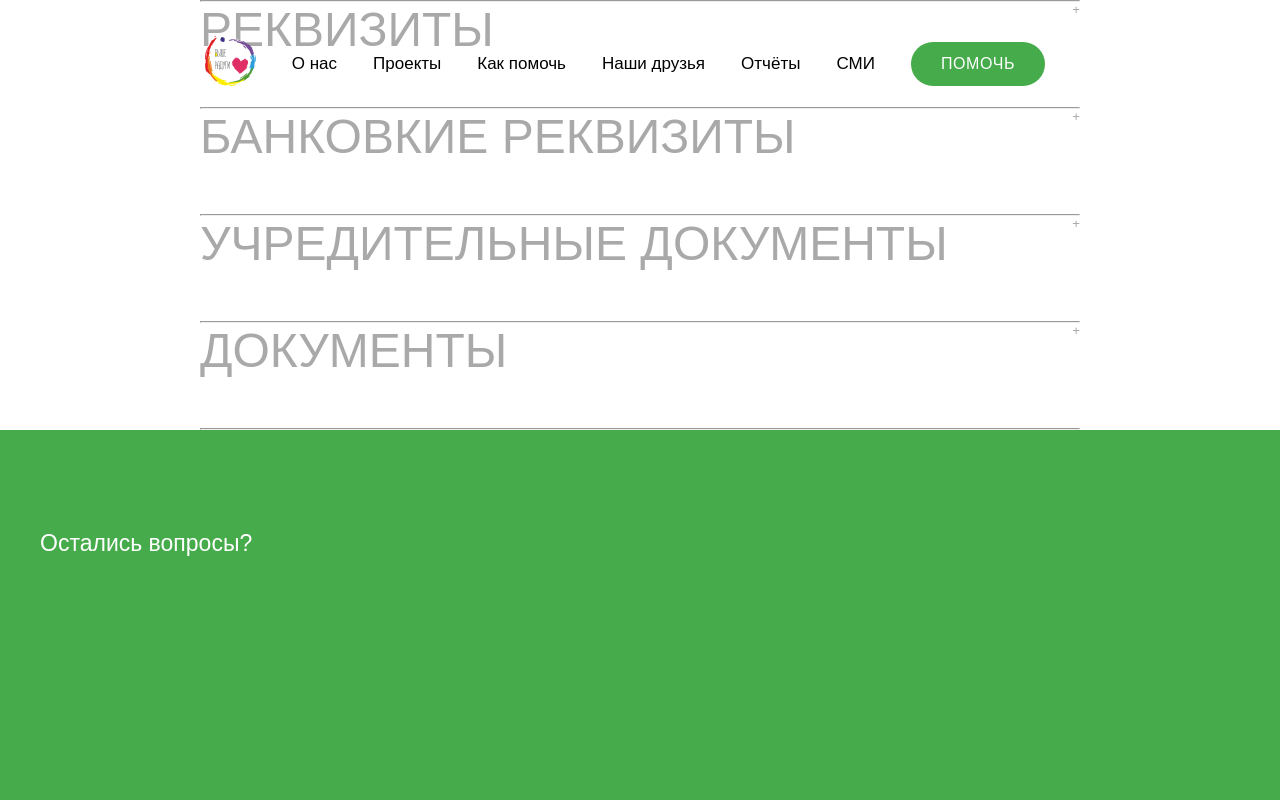
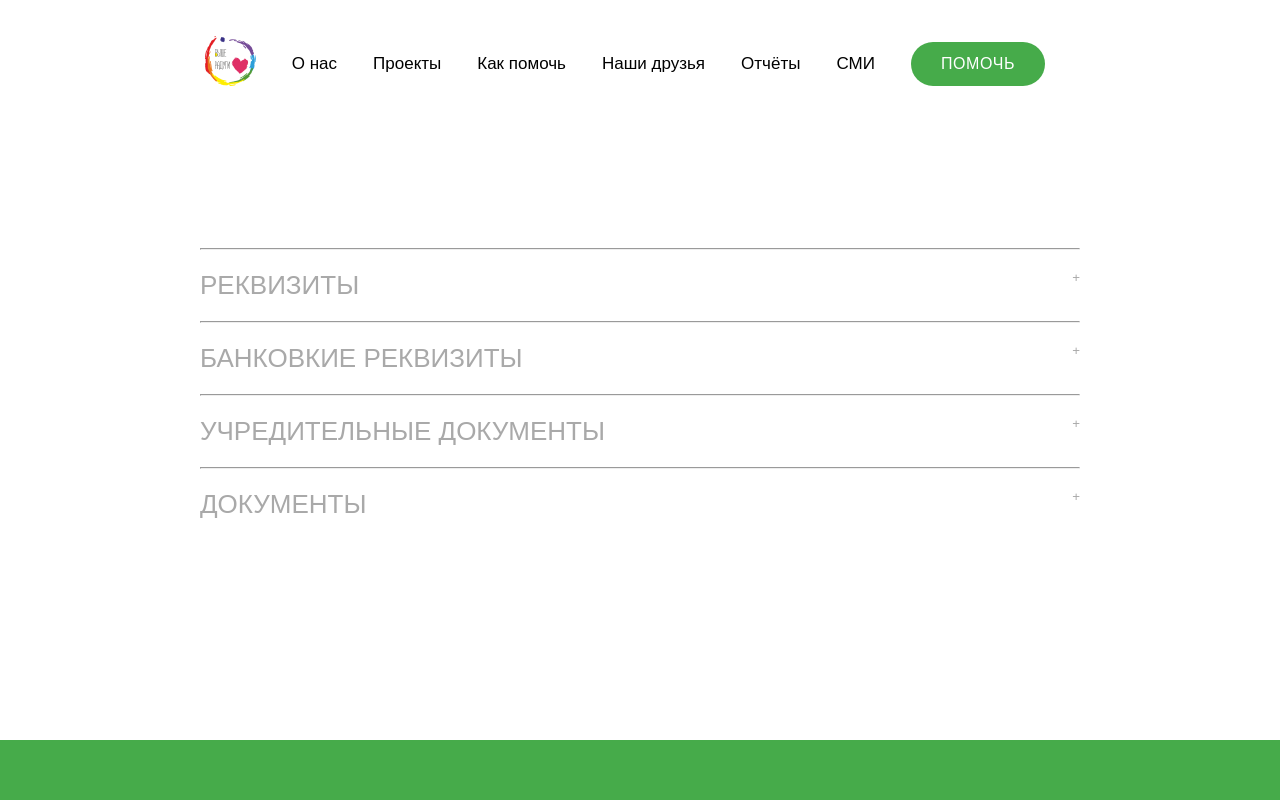
Before and after one commit to Elaieple/projectRainbow, a React (Create React App) app in the folder client/: page /requisites in a window 1280 px wide. Shown: the top 800 px of the page. Built offline with nearby package versions, Linux system fonts and the light colour scheme.

Commit message:
fix document list

```diff
--- a/client/src/components/ requisites/ Requisites.jsx
+++ b/client/src/components/ requisites/ Requisites.jsx
@@ -35,10 +35,10 @@
 
   return (
     <>
-      <div className="main-container">
+      <div className="container-requisites ">
         <hr />
         <div className="info-container">
-          <p className="title">
+          <p className="titleTable">
             Реквизиты
           </p>
           <table className={state.requsites ? 'table_dark show' : 'table_dark close'}>
@@ -91,7 +91,7 @@
         </div>
         <hr />
         <div className="info-container">
-          <p className="title">
+          <p className="titleTable">
             Банковкие реквизиты
           </p>
           <button type="button" className="buttonPlus">+</button>
@@ -99,7 +99,7 @@
         </div>
         <hr />
         <div className="info-container">
-          <p className="title">
+          <p className="titleTable">
             Учредительные документы
           </p>
           <button type="button" className="buttonPlus" onClick={() => dispatch({ type: 'BASEDOCUMENTS' })}>{state.baseDocuments ? '-' : '+'}</button>
@@ -175,13 +175,13 @@
         </div>
         <hr />
         <div className="info-container">
-          <p className="title">
+          <p className="titleTable">
             Документы
           </p>
           <button type="button" className="buttonPlus" onClick={() => dispatch({ type: 'DOCUMENTS' })}>{state.documents ? '-' : '+'}</button>
 
         </div>
-        <hr />
+
       </div>
       <Onas />
     </>
--- a/client/src/components/ requisites/requsites.css
+++ b/client/src/components/ requisites/requsites.css
@@ -2,16 +2,20 @@
   font-family: 'Arial';
 }
 
-.main-container {
-  margin-left: 200px;
-  margin-right: 200px;
+.container-requisites {
+  padding-top: 248px;
+  padding-left: 200px;
+  padding-right: 200px;
+  padding-bottom: 200px;
 }
 
 .info-container {
+  padding: 20px 0 20px 0;
   display: flex;
   align-items: flex-start;
   justify-content: space-between;
   flex-wrap: wrap;
+
 }
 
 .table_dark {
@@ -72,7 +76,9 @@
   font-size: large;
 }
 
-.title {
+.titleTable {
+  font-size: 26px;
+
   color: darkgray;
   text-transform: uppercase;
 }
@@ -98,6 +104,7 @@
 }
 
 .document p {
+  font-size: 16px;
   margin: 5px;
 }
 
@@ -110,12 +117,8 @@
 }
 
 
-
-.show {
-  display: block;
-}
-
 .show-flex {
+  padding: 60px 0 60px 0;
   display: flex;
 }
 
```
